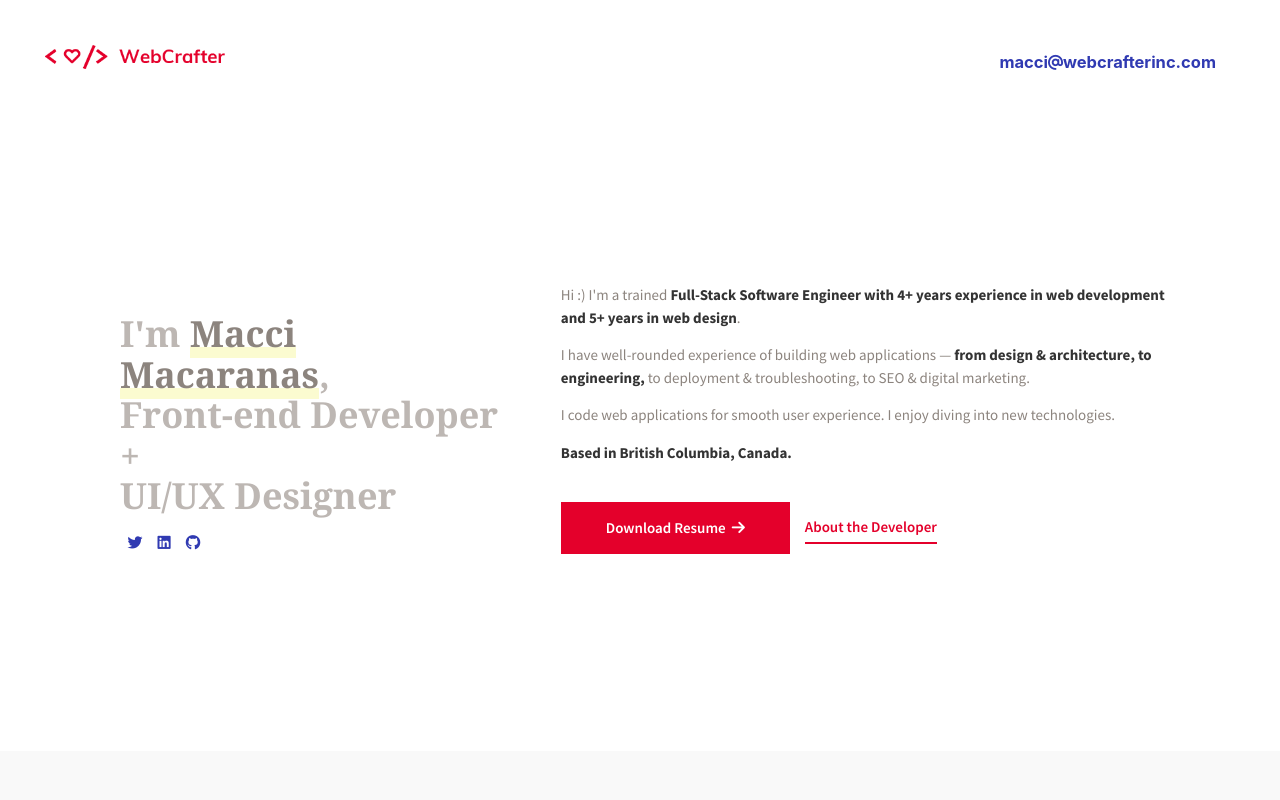
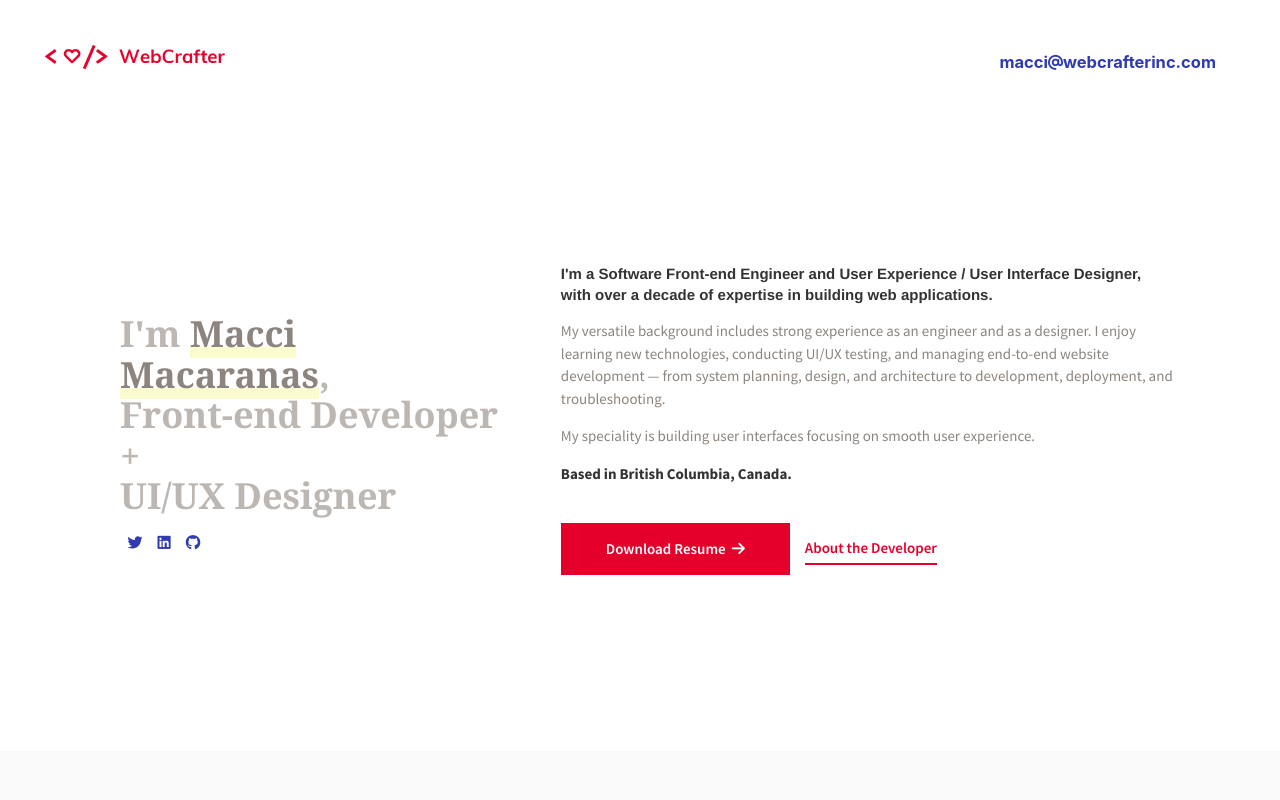
Before and after one commit to maccimac/macci.webcrafterinc, a React (Create React App) app: page / in a window 1280 px wide. Shown: the top 800 px of the page. Built offline with nearby package versions, Linux system fonts and the light colour scheme; a web font is replaced by a local one.

Commit message:
Update above-the-fold text and icons

```diff
--- a/src/Home.js
+++ b/src/Home.js
@@ -15,11 +15,12 @@ const Home = () => (
             {/* <p className="clearfix h1 mb-2">Hello :)</p> */}
 
             <h1>
-              I'm {" "}
+              I'm{" "}
               <span className="h1 underline-yellow strong">
                 Macci Macaranas
               </span>
-              ,<br/> Front-end Developer + <br/>UI/UX Designer
+              ,<br /> Front-end Developer + <br />
+              UI/UX Designer
             </h1>
 
             <div className="d-flex">
@@ -47,25 +48,30 @@ const Home = () => (
             </div>
           </div>
           <div className="col-sm-7 py-3">
-            <p className="">
-            Hi :) I'm a trained <strong>Full-Stack Software Engineer with 4+ years experience in web development and 5+ years in web design</strong>.
-              {/* I’ve been crafting beautiful websites for 10 years.{" "} */}
+            <h3 className="mb-3">
+              <strong>
+                I'm a Software Front-end Engineer and User Experience / User
+                Interface Designer,
+                <br />
+                with over a decade of expertise in building web applications.
+              </strong>
+            </h3>
+
+            <p>
+              My versatile background includes strong experience as an engineer
+              and as a designer. I enjoy learning new technologies, conducting
+              UI/UX testing, and managing end-to-end website development — from
+              system planning, design, and architecture to development,
+              deployment, and troubleshooting.
             </p>
 
             <p>
-            I have well-rounded experience of building web applications — <strong>from design & architecture, to engineering,</strong> to deployment & troubleshooting, to SEO & digital marketing.
-              {/* I’ve worked as a{" "}
-              <strong>
-                developer, designer, project manager, and marketing strategist
-              </strong>{" "}
-              for teams, companies, and clients. */}
+              My speciality is building user interfaces focusing on smooth user
+              experience.
             </p>
 
-            <p>I code web applications for smooth user experience. I enjoy diving into new technologies.</p>
-
-            <p className="mb-4"><strong>
-              Based in British Columbia, Canada.
-            </strong>
+            <p className="mb-4">
+              <strong>Based in British Columbia, Canada.</strong>
             </p>
 
             <div className="d-inline align-items-center">
@@ -116,8 +122,9 @@ const Home = () => (
               I enjoy coding web applications for smooth user experience.
             </p>
             <p>
-              I have a <strong>strong design background</strong> with a meaningful
-              digital marketing experience (<strong>I grow brands</strong>).
+              I have a <strong>strong design background</strong> with a
+              meaningful digital marketing experience (
+              <strong>I grow brands</strong>).
             </p>
             <p>
               I craft websites to build businesses or bring ideas to life. I’ve
@@ -144,18 +151,16 @@ const Home = () => (
             <Spacer num="2" />
             <h3>Other Skills</h3>
             <p>
-            <strong>
-              UI / UX, Project Management, Branding, SEO, Campaign Management
-              (Google Adwords, FB & IG Ads, Twitter Ads), General Digital
-              Marketing Management
-            </strong>
+              <strong>
+                UI / UX, Project Management, Branding, SEO, Campaign Management
+                (Google Adwords, FB & IG Ads, Twitter Ads), General Digital
+                Marketing Management
+              </strong>
             </p>
 
             <Spacer num="2" />
             <h3>Personal</h3>
-            <p>
-            I enjoy fitness and non-fiction.
-            </p>
+            <p>I enjoy fitness and non-fiction.</p>
           </div>
           <div className="col-lg-6 my-3 px-5">
             <h3>Technologies</h3>
```
Also changed, not shown: 1 other file (tests, documents, lock files or other folders).
